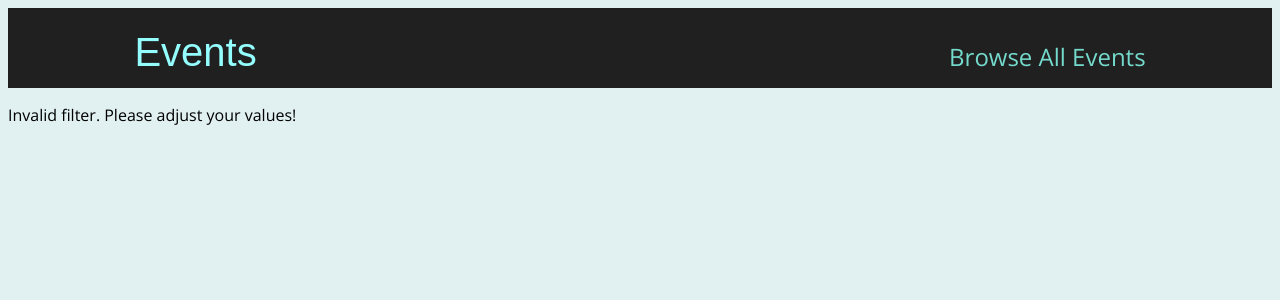
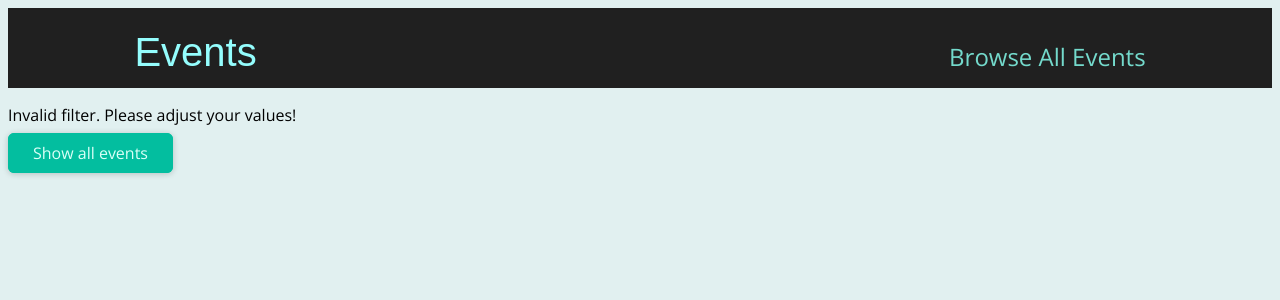
Before and after one commit to cllcnkrt/nextjs-events-app, a Next.js app: page /events in a window 1280 px wide. Shown: the top 300 px of the page. Built offline with nearby package versions, Linux system fonts and the light colour scheme.

Commit message:
button added to result title comp

```diff
--- a/components/results-title/resultsTitle.jsx
+++ b/components/results-title/resultsTitle.jsx
@@ -1,9 +1,7 @@
 import Button from '../ui/button';
 import classes from './resultsTitle.module.css';
 
-function ResultsTitle(props) {
-  const { date } = props;
-
+function ResultsTitle({ date }) {
   const humanReadableDate = new Date(date).toLocaleDateString('en-US', {
     month: 'long',
     year: 'numeric',
--- a/pages/events/[...slug].jsx
+++ b/pages/events/[...slug].jsx
@@ -2,6 +2,8 @@ import React from 'react';
 import { useRouter } from 'next/router';
 import { getFilteredEvents } from '../../dummy-data';
 import EventList from '../../components/events-list/eventList';
+import ResultsTitle from '../../components/results-title/resultsTitle';
+import Button from '../../components/ui/button';
 
 function FilteredEventsPage() {
   const router = useRouter();
@@ -26,7 +28,14 @@ function FilteredEventsPage() {
     numMonth < 1 ||
     numMonth > 12
   ) {
-    return <p className="center">Invalid filter. Please adjust your values!</p>;
+    return (
+      <>
+        <p>Invalid filter. Please adjust your values!</p>
+        <div className="center">
+          <Button link="/events">Show all events</Button>
+        </div>
+      </>
+    );
   }
 
   const filteredEvents = getFilteredEvents({
@@ -35,13 +44,23 @@ function FilteredEventsPage() {
   });
 
   if (!filteredEvents || filteredEvents.length === 0) {
-    return <p className="center">No events found for chosen filter!</p>;
+    return (
+      <>
+        <p>No events found for chosen filter!</p>
+        <div className="center">
+          <Button link="/events">Show all events</Button>
+        </div>
+      </>
+    );
   }
 
+  const date = new Date(numYear, numMonth - 1);
+
   return (
-    <div>
+    <>
+      <ResultsTitle date={date} />
       <EventList items={filteredEvents} />
-    </div>
+    </>
   );
 }
 
```
